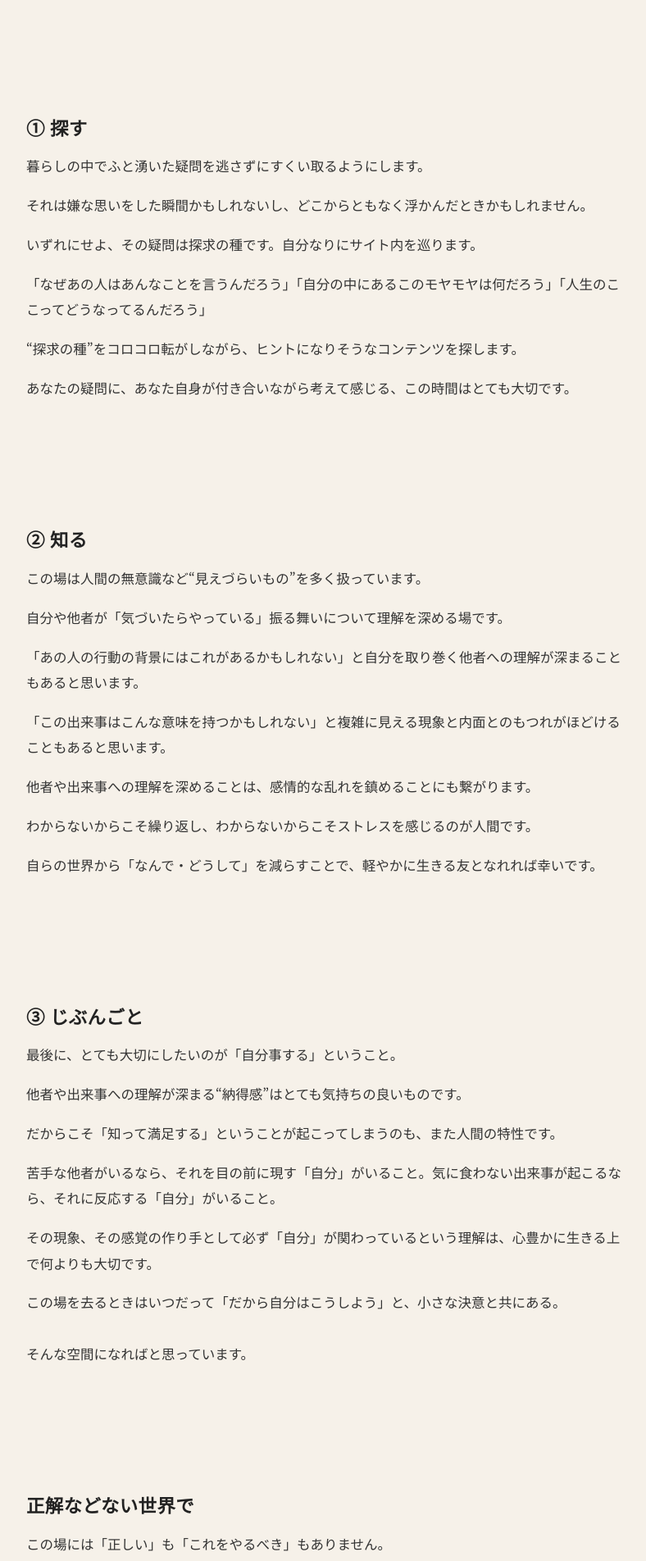
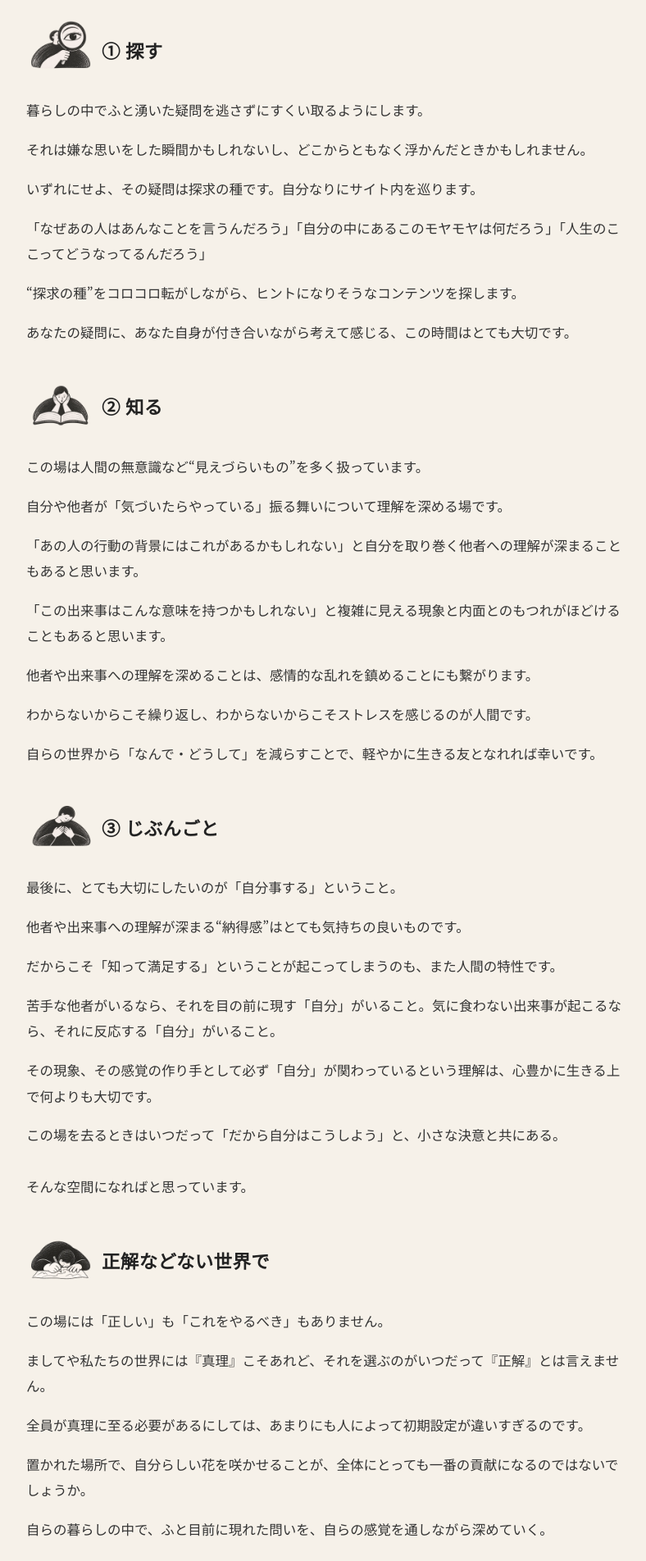
Before and after one commit to hiracoh/watashihertz, a Next.js app: page /guide in a window 1280 px wide. Shown: the part 640-2544 px from the top of the page at 82% size, without its empty margins (240-1028 px from the left). Built offline with nearby package versions, Linux system fonts and the light colour scheme; a web font is replaced by a local one.

Commit message:
Add small illustrations to guide section headings

```diff
--- a/app/guide/page.js
+++ b/app/guide/page.js
@@ -1,3 +1,14 @@
+function GuideHeading({ image, children }) {
+  return (
+    <h2 style={{ display: "flex", alignItems: "center", gap: "0.5rem", margin: "2rem 0 0.75rem" }}>
+      <img src={image} alt="" width={800} height={800} loading="lazy" decoding="async"
+        style={{ display: "block", width: "clamp(56px, 12vw, 84px)", height: "auto", aspectRatio: "1 / 1", objectFit: "contain", flexShrink: 0 }}
+      />
+      <span style={{ minWidth: 0 }}>{children}</span>
+    </h2>
+  );
+}
+
 export default function GuidePage() {
   return (
     <main style={{ maxWidth: 768, margin: "0 auto", padding: "40px 16px" }}>
@@ -20,7 +31,7 @@ export default function GuidePage() {
 
       <p>{`それでは、この場の力を最大限受け取るためのステップを紹介します。`}</p>
 
-      <h2>① 探す</h2>
+      <GuideHeading image="/sagasu.webp">① 探す</GuideHeading>
 
       <p>{`暮らしの中でふと湧いた疑問を逃さずにすくい取るようにします。`}</p>
 
@@ -34,7 +45,7 @@ export default function GuidePage() {
 
       <p>{`あなたの疑問に、あなた自身が付き合いながら考えて感じる、この時間はとても大切です。`}</p>
 
-      <h2>② 知る</h2>
+      <GuideHeading image="/shiru.webp">② 知る</GuideHeading>
 
       <p>{`この場は人間の無意識など“見えづらいもの”を多く扱っています。`}</p>
 
@@ -50,7 +61,7 @@ export default function GuidePage() {
 
       <p>{`自らの世界から「なんで・どうして」を減らすことで、軽やかに生きる友となれれば幸いです。`}</p>
 
-      <h2>③ じぶんごと</h2>
+      <GuideHeading image="/jibungoto.webp">③ じぶんごと</GuideHeading>
 
       <p>{`最後に、とても大切にしたいのが「自分事する」ということ。`}</p>
 
@@ -66,7 +77,7 @@ export default function GuidePage() {
 
       そんな空間になればと思っています。`}</p>
 
-      <h2>正解などない世界で</h2>
+      <GuideHeading image="/chizu.webp">正解などない世界で</GuideHeading>
 
       <p>{`この場には「正しい」も「これをやるべき」もありません。`}</p>
 
```
